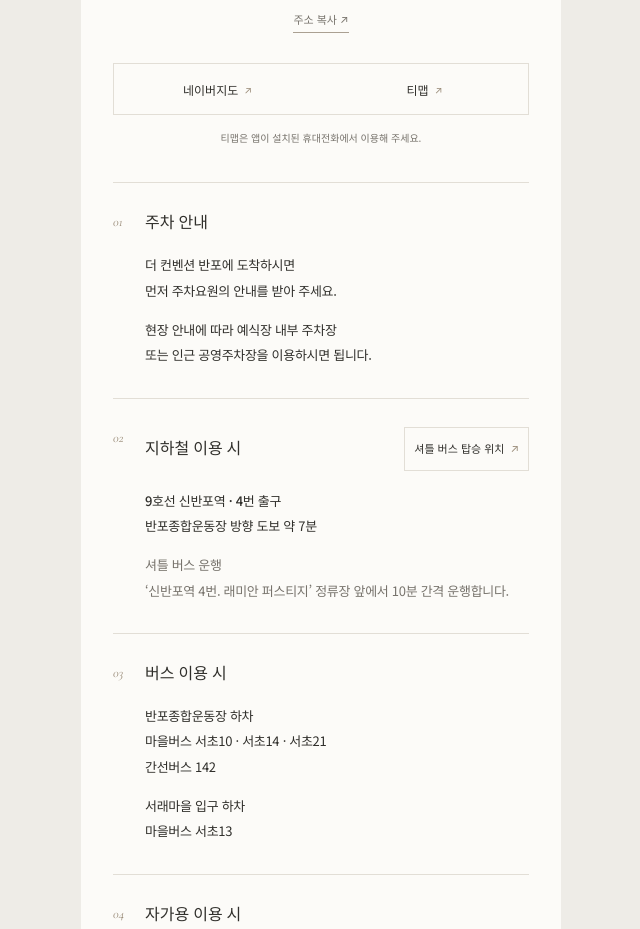
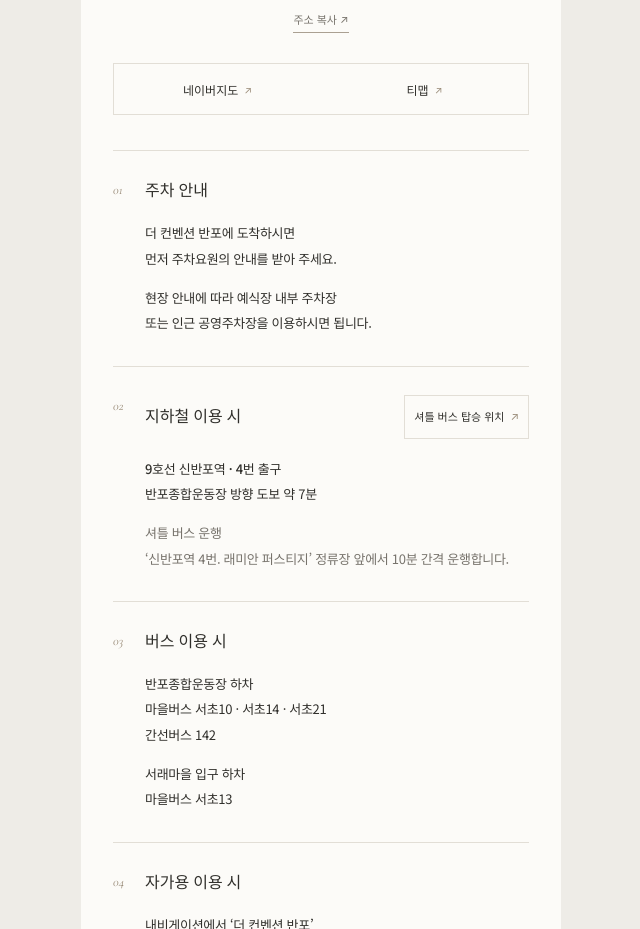
Before and after one commit to saintloove/saintloove.github.io, a plain HTML site: page index.html in a window 1280 px wide. Shown: the part 3534-4463 px from the top of the page, without its empty margins (319-959 px from the left). Drawn offline with nearby package versions, Linux system fonts and the light colour scheme; no server answers.

Commit message:
Add files via upload

```diff
--- a/index.html
+++ b/index.html
@@ -221,7 +221,7 @@ html,body,main{touch-action:pan-y}
       <a href="https://map.naver.com/p/search/더%20컨벤션%20반포" target="_blank" rel="noopener noreferrer">네이버지도 <span aria-hidden="true">↗</span></a>
       <a href="tmap://search?name=%EB%8D%94%EC%BB%A8%EB%B2%A4%EC%85%98%20%EB%B0%98%ED%8F%AC" id="tmap-link">티맵 <span aria-hidden="true">↗</span></a>
     </nav>
-    <p class="navigation-note" id="navigation-note" role="status">티맵은 앱이 설치된 휴대전화에서 이용해 주세요.</p>
+    <p class="navigation-note" id="navigation-note" role="status"></p>
     <div class="travel-details">
       <section class="parking-guide"><span class="travel-number" aria-hidden="true">01</span><h3>주차 안내</h3><p>더 컨벤션 반포에 도착하시면<br>먼저 주차요원의 안내를 받아 주세요.</p><p>현장 안내에 따라 예식장 내부 주차장<br>또는 인근 공영주차장을 이용하시면 됩니다.</p></section>
       <section class="subway-guide"><span class="travel-number" aria-hidden="true">02</span><div class="subway-heading"><h3>지하철 이용 시</h3><a class="shuttle-location" href="https://map.naver.com/p/entry/bus-station/5005162?c=20.00,0,0,0,dh" target="_blank" rel="noopener noreferrer">셔틀 버스 탑승 위치 <span aria-hidden="true">↗</span></a></div><p><strong>9호선 신반포역 · 4번 출구</strong><br>반포종합운동장 방향 도보 약 7분</p><p class="travel-muted"><strong>셔틀 버스 운행</strong><br>‘신반포역 4번. 래미안 퍼스티지’ 정류장 앞에서 10분 간격 운행합니다.</p></section>
```
